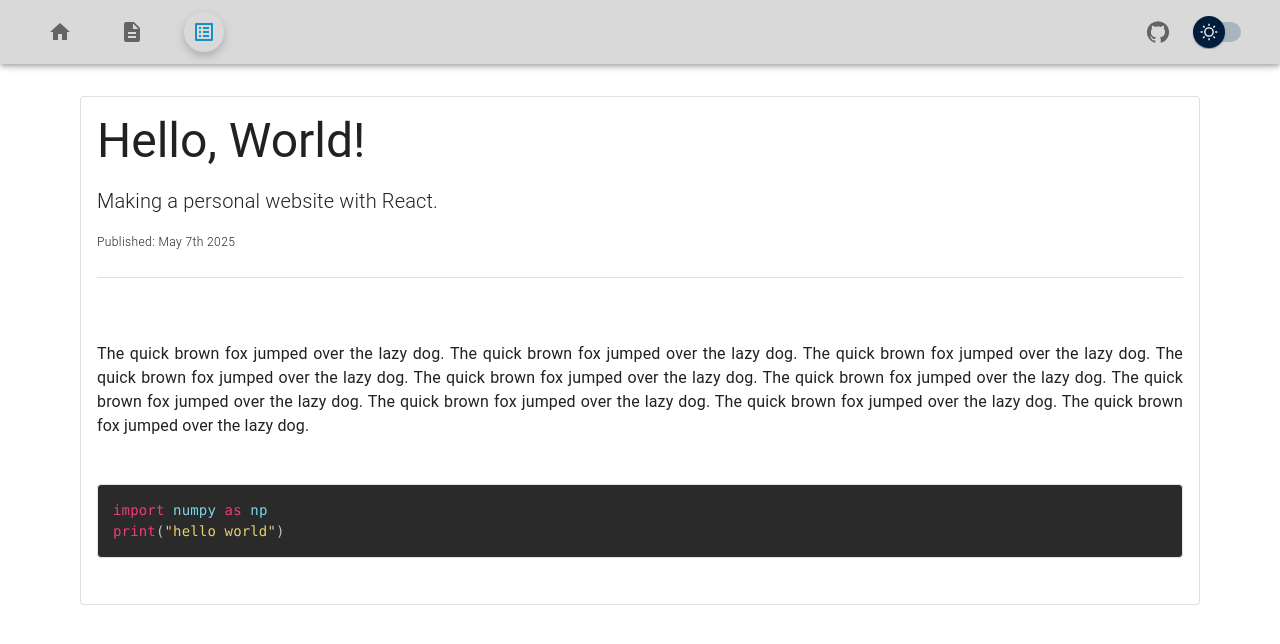
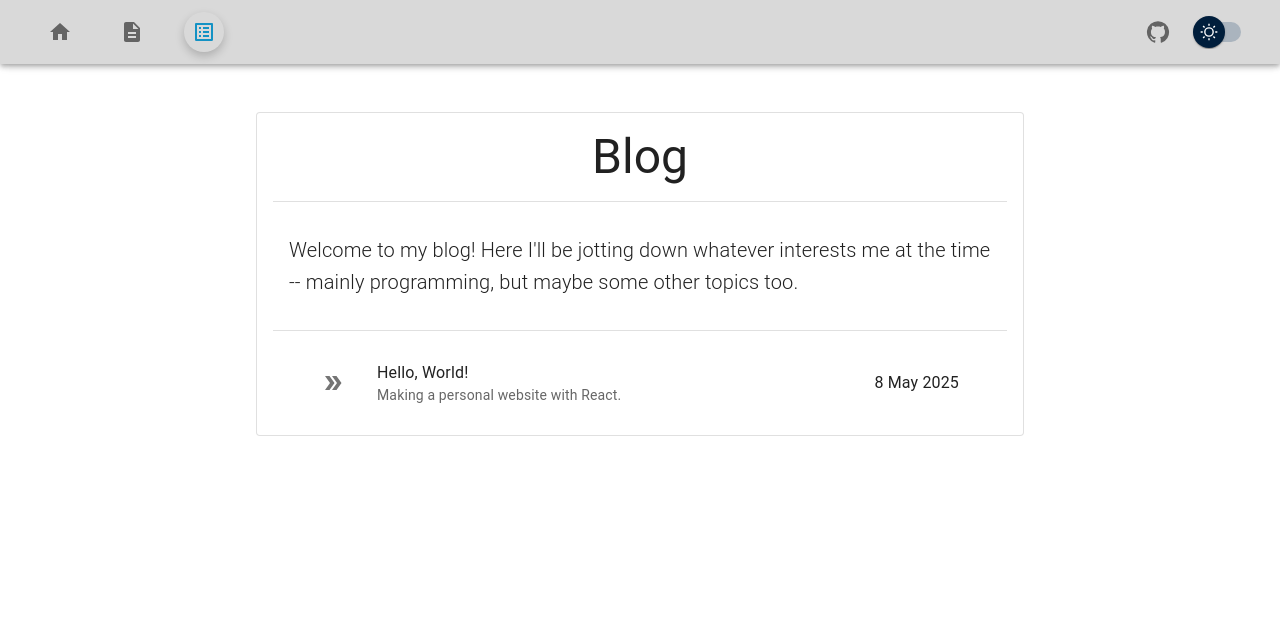
Before and after one commit to LiamPattinson/liampattinson.github.io, a React (Vite) app: page /#/blog in a window 1280 px wide. Shown: the top 644 px of the page. Built offline with nearby package versions, Linux system fonts and the light colour scheme.

Commit message:
Add blog routing and index page

```diff
--- a/src/App.jsx
+++ b/src/App.jsx
@@ -2,7 +2,8 @@ import { Box, createTheme, CssBaseline, ThemeProvider } from '@mui/material';
 import React, { useEffect, useMemo, useState } from 'react';
 import { HashRouter as Router, Route, Routes } from 'react-router-dom';
 
-import Blog from './pages/Blog.jsx';
+import { Error404 } from './core_components.jsx';
+import { Blog, BlogPages } from './pages/Blog.jsx';
 import CV from './pages/CV.jsx';
 import Home from './pages/Home.jsx';
 import TopBar from './TopBar.jsx';
@@ -64,13 +65,15 @@ function App() {
         ></link>
         <link rel="manifest" href="/site.webmanifest"></link>
         <TopBar darkMode={darkMode} setDarkMode={setDarkMode} />
+        {/* Add margin to account for the AppBar */}
         <Box sx={{ mt: 10, mb: 5 }}>
-          {/* Margin to account for the AppBar */}
           <Routes>
             <Route path="/" element={<Home />} />
             <Route path="/home" element={<Home />} />
             <Route path="/cv" element={<CV />} />
             <Route path="/blog" element={<Blog />} />
+            <Route path="/blog/*" element={<BlogPages />} />
+            <Route path="*" element={<Error404 />} />
           </Routes>
         </Box>
       </ThemeProvider>
--- a/src/core_components.jsx
+++ b/src/core_components.jsx
@@ -41,14 +41,15 @@ function Paragraph({ children }) {
   );
 }
 
-function Heading({ main, children }) {
+function Heading({ main, centred, children }) {
   return (
     <Typography
       sx={{
         width: '100%',
         mb: 2,
         fontWeight: 'light',
-        typography: main !== undefined ? { xs: 'h2', md: 'h1' } : 'h3',
+        textAlign: centred ? 'center' : 'left',
+        typography: main ? { xs: 'h2', md: 'h1' } : 'h3',
       }}
     >
       {children}
@@ -56,4 +57,12 @@ function Heading({ main, children }) {
   );
 }
 
-export { BaseBox, Heading, Paragraph };
+function Error404() {
+  return (
+    <BaseBox>
+      <Heading>404: Page not found</Heading>
+    </BaseBox>
+  );
+}
+
+export { BaseBox, Error404, Heading, Paragraph };
--- a/src/pages/Blog.jsx
+++ b/src/pages/Blog.jsx
@@ -1,17 +1,35 @@
-import { Box, Card, Divider, Typography } from '@mui/material';
+import { DoubleArrow } from '@mui/icons-material';
+import {
+  Box,
+  Card,
+  Divider,
+  List,
+  ListItem,
+  ListItemButton,
+  ListItemIcon,
+  ListItemText,
+  Typography,
+} from '@mui/material';
 import Markdown from 'react-markdown';
+import { Route, Routes } from 'react-router-dom';
 import { Prism } from 'react-syntax-highlighter';
 import { xonokai } from 'react-syntax-highlighter/dist/esm/styles/prism';
 
-import { BaseBox, Heading } from '../core_components';
+import { BaseBox, Error404, Heading } from '../core_components';
 import articles from './Blog/articles.jsx';
 
 // TODO:
-// - Each blog post should be its own page under ./Blog
-// - The front page should be a list of all the blog posts.
-// - The blog post URL should be /blog/yyyymmdd-title
-// - Each blog post should have a proper date
+// - Back button to return to the blog index page.
 // - Provide prev/next navigation buttons at the bottom of each page.
+
+function toDate(dateStr) {
+  let date = new Date(dateStr);
+  return date.toLocaleDateString('en-GB', {
+    year: 'numeric',
+    month: 'long',
+    day: 'numeric',
+  });
+}
 
 function BlogEntry({ title, subtitle, published, children }) {
   let heading = (
@@ -30,7 +48,7 @@ function BlogEntry({ title, subtitle, published, children }) {
         {subtitle}
       </Typography>
       <Typography variant="caption" sx={{ fontWeight: 'light', mb: 1 }}>
-        Published: {published}
+        Published: {toDate(published)}
       </Typography>
     </Box>
   );
@@ -69,20 +87,87 @@ function highlight_syntax(props) {
   );
 }
 
-function Blog() {
+function BlogPages() {
   return (
-    <>
-      {articles.map((md, idx) => (
-        <span key={idx}>
-          <BlogEntry key={idx} {...md.data}>
-            <Markdown components={{ code: highlight_syntax }}>
-              {md.content}
-            </Markdown>
-          </BlogEntry>
-        </span>
+    <Routes>
+      {articles.map((article, idx) => (
+        <Route
+          key={idx}
+          path={`${article.stem}`}
+          element={
+            <BlogEntry key={idx} {...article.markdown.data}>
+              <Markdown components={{ code: highlight_syntax }}>
+                {article.markdown.content}
+              </Markdown>
+            </BlogEntry>
+          }
+        />
       ))}
-    </>
+      <Route path="*" element={<Error404 />} />
+    </Routes>
   );
 }
 
-export default Blog;
+function Blog() {
+  return (
+    <BaseBox>
+      <Box
+        sx={{
+          p: 2,
+          width: '100%',
+          maxWidth: '50em',
+          textAlign: 'center',
+          display: 'flex',
+          flexShrink: 1,
+          flexDirection: 'column',
+        }}
+      >
+        <Card variant="outlined" sx={{ textAlign: 'left', maxWidth: '100%' }}>
+          <Box sx={{ mt: 2 }}>
+            <Heading centred>Blog</Heading>
+          </Box>
+          <Divider variant="middle" flexItem aria-hidden="true" />
+          <Typography variant="h6" sx={{ fontWeight: 'light', p: 4 }}>
+            Welcome to my blog! Here I'll be jotting down whatever interests me
+            at the time -- mainly programming, but maybe some other topics too.
+          </Typography>
+          <Divider variant="middle" flexItem aria-hidden="true" />
+          <Box
+            sx={{
+              ml: { xs: 1, md: 4 },
+              mr: { xs: 1, md: 4 },
+            }}
+          >
+            <List>
+              {articles.map((article, idx) => (
+                <ListItemButton
+                  key={idx}
+                  href={`#/blog/${article.stem}`}
+                  sx={{
+                    display: 'flex',
+                    justifyContent: 'space-between',
+                    textAlign: 'left',
+                    width: '100%',
+                  }}
+                >
+                  <ListItem sx={{ width: '100%' }}>
+                    <ListItemIcon>
+                      <DoubleArrow />
+                    </ListItemIcon>
+                    <ListItemText
+                      primary={article.markdown.data.title}
+                      secondary={article.markdown.data.subtitle}
+                    />
+                    {toDate(article.markdown.data.published)}
+                  </ListItem>
+                </ListItemButton>
+              ))}
+            </List>
+          </Box>
+        </Card>
+      </Box>
+    </BaseBox>
+  );
+}
+
+export { Blog, BlogPages };
--- a/src/pages/Blog/articles.jsx
+++ b/src/pages/Blog/articles.jsx
@@ -1,7 +1,9 @@
 // This file is auto-generated by scripts/update_blog.js.
 // Do not edit this file directly.
-import article_2025_05_27_hello_world from './articles/2025-05-27-hello-world.json';
+import article_2025_05_08_hello_world from './articles/2025-05-08-hello-world.json';
 
-const articles = [article_2025_05_27_hello_world];
+const articles = [
+  { markdown: article_2025_05_08_hello_world, stem: '2025-05-08-hello-world' },
+];
 
 export default articles;
--- a/src/pages/Blog/articles/2025-05-27-hello-world.json
+++ b/src/pages/Blog/articles/2025-05-08-hello-world.json
@@ -3,7 +3,7 @@
   "data": {
     "title": "Hello, World!",
     "subtitle": "Making a personal website with React.",
-    "published": "May 7th 2025"
+    "published": "2025-05-08T00:00:00.000Z"
   },
   "isEmpty": false,
   "excerpt": ""
```
Also changed, not shown: blog/2025-05-08-hello-world.md (renamed from blog/2025-05-27-hello-world.md, +1 -1 lines), scripts/update_blog.js (+13 -5 lines).
